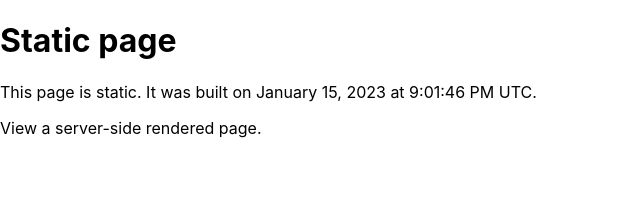
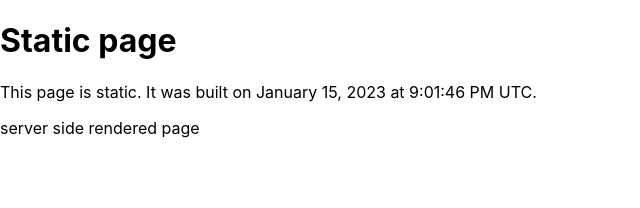
Before and after one commit to fe01134/dtb_nextjs, a Next.js app: page / in a window 1280 px wide. Shown: the top 208 px of the page, without its empty margins (0-640 px from the left). Built offline with nearby package versions, Linux system fonts and the light colour scheme.

Commit message:
first single page nextjs nodejs app to deploy to amplify on AWS

```diff
--- a/pages/index.js
+++ b/pages/index.js
@@ -1,11 +1,16 @@
 // pages/index.js
+import Link from 'next/link'
+
 export default function Home({ formattedDate }) {
+  const link_url = "/ssr"
   return (
     <>
       <h1>Static page</h1>
       <p>This page is static. It was built on {formattedDate}.</p>
       <p>
-        <a href="/ssr">View a server-side rendered page.</a>
+        <Link href={link_url}>
+            server side rendered page
+        </Link>
       </p>
     </>
   );
```
Also changed, not shown: pages/ssr.js (+6 -1 lines).
